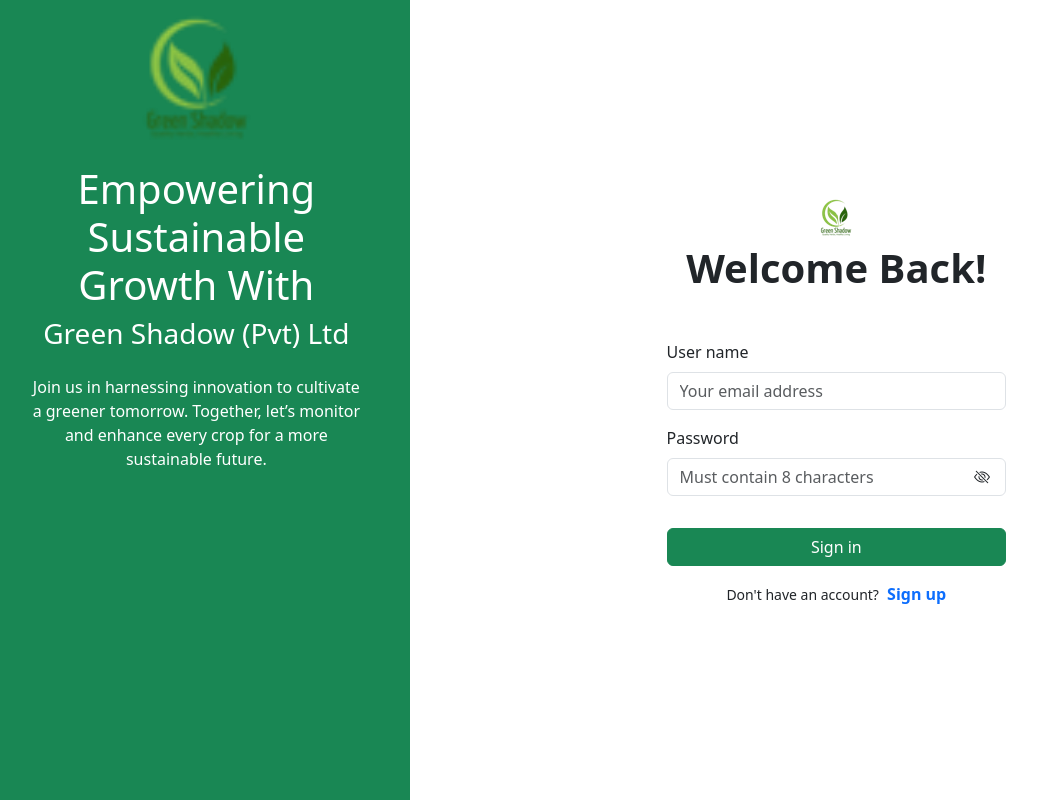
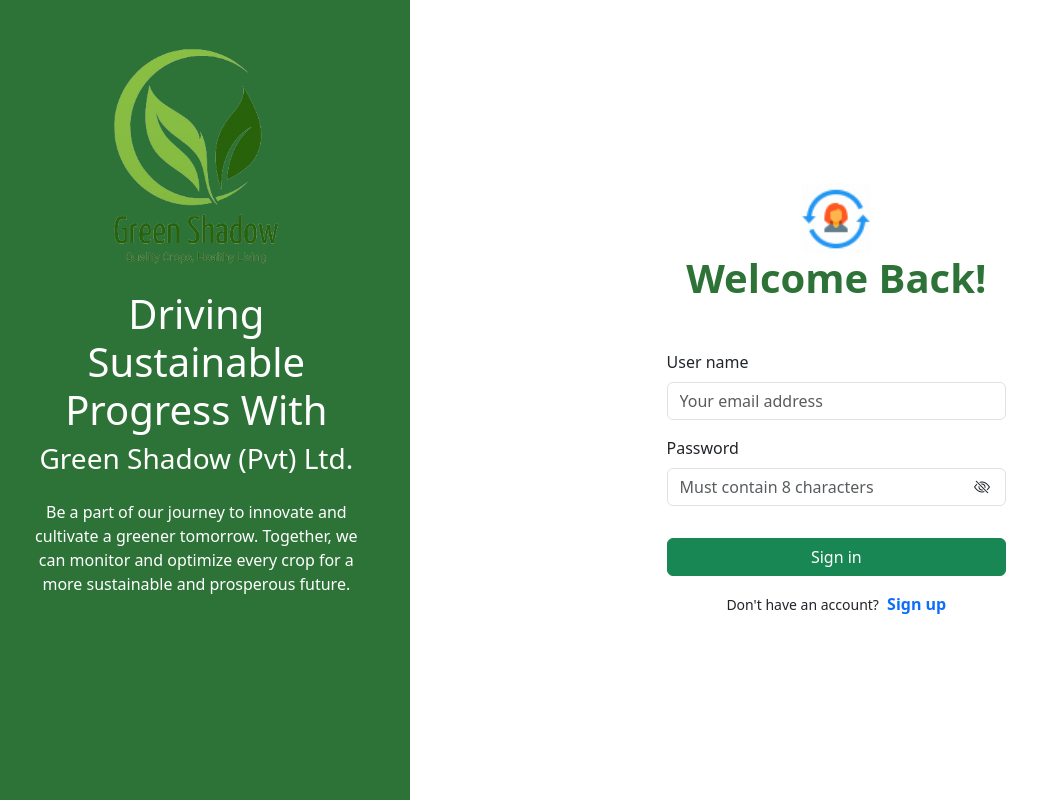
Before and after one commit to nadeesamaraweera/Crop-Monitoring-System-Frontend, a plain HTML site: page index.html in a window 1280 px wide. Shown: the whole page, without its empty margins (17-1054 px from the left). Drawn offline with nearby package versions, Linux system fonts and the light colour scheme.

Commit message:
update index.html

```diff
--- a/index.html
+++ b/index.html
@@ -14,28 +14,27 @@
 
 <body>
 <div class="container-fluid p-0">
-    <div class="row g-0">
-        <!-- Side-bar -->
-        <div
-                class="col-lg-4 col-xl-4 p-12 p-xl-20 start-0 top-0 bottom-0 bg-success d-none d-lg-flex flex-column vh-100">
-            <div class="side-bar px-5 text-center text-white">
-                <img src="./assets/img/logo2_resized_50.png" class="w-50" alt="Logo">
-                <h1>Empowering Sustainable Growth With</h1>
-                <h3 class="font-weight-semibold"> Green Shadow (Pvt) Ltd</h3>
-                <p class="text-opacity-75 mt-4">Join us in harnessing innovation to cultivate a greener
-                    tomorrow.
-                    Together, let’s monitor
-                    and enhance every crop for a more sustainable future.</p>
+    <div class="row g-0 " >
+        <div class="col-lg-4 col-xl-4 p-12 p-xl-20 start-0 top-0 bottom-0 d-none d-lg-flex flex-column vh-100"
+             style="background-color: #2d7337;">
+            <div class="side-bar px-5 text-center text-white"><br><br>
+                <img src="./assets/img/logo.png" class="w-50" alt="Logo"><br><br>
+                <h1>Driving Sustainable Progress With</h1>
+                <h3 class="font-weight-semibold">Green Shadow (Pvt) Ltd.</h3>
+                <p class="text-opacity-75 mt-4">Be a part of our journey to innovate and cultivate a greener
+                    tomorrow. Together, we can
+                    monitor and optimize every crop for a more sustainable and prosperous future.</p>
             </div>
         </div>
+
 
         <!-- Login-form -->
         <div class="col-12 col-lg-8 content" id="login-form">
             <div class="d-flex align-items-center justify-content-center h-100">
                 <div class="col-12 col-md-8 col-lg-6 col-xl-5 px-2">
-                    <div class="text-center mb-5">
-                        <img src="./assets/img/logo2_resized_50.png" alt="User Icon" class="mb-8">
-                        <h1 class="fw-bold">Welcome Back!</h1>
+                    <div class="text-center mb-5 ">
+                        <img src="./assets/img/icons8-female-user-update.gif" style="width: 70px" alt="User Icon" class="mb-8">
+                        <h1 class="fw-bold" style="color: #2d7337;">Welcome Back!</h1>
                     </div>
                     <div>
                         <div class="mb-3">
@@ -69,8 +68,8 @@
             <div class="d-flex align-items-center justify-content-center h-100">
                 <div class="col-12 col-md-8 col-lg-6 col-xl-5 px-2">
                     <div class="text-center mb-5">
-                        <img src="./assets/img/logo2_resized_50.png" alt="User Icon" class="mb-3">
-                        <h1 class="fw-bold">Let's Get Started!</h1>
+                        <img src="./assets/img/icons8-female-user-update.gif" style="width: 70px" alt="User Icon" class="mb-3">
+                        <h1 class="fw-bold" style="color: #2d7337;">Let's Get Started!</h1>
                     </div>
                     <div>
                         <div class="mb-3">
```
Also changed, not shown: assets/img/icons8-female-user-update.gif (added), assets/img/logo2_resized_50.png (deleted).
